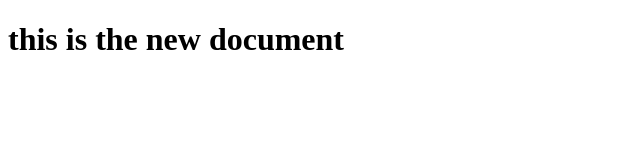
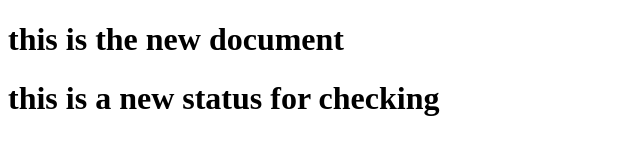
Before and after one commit to vibinricky/learn-git, a plain HTML site: page index.html in a window 1280 px wide. Shown: the whole page, without its empty margins (0-640 px from the left). Drawn offline with Linux system fonts and the light colour scheme.

Commit message:
this second is mod

```diff
--- a/index.html
+++ b/index.html
@@ -7,5 +7,6 @@
   </head>
   <body>
     <h1>this is the new document</h1>
+    <h1>this is a new status for checking</h1>
   </body>
 </html>
```
